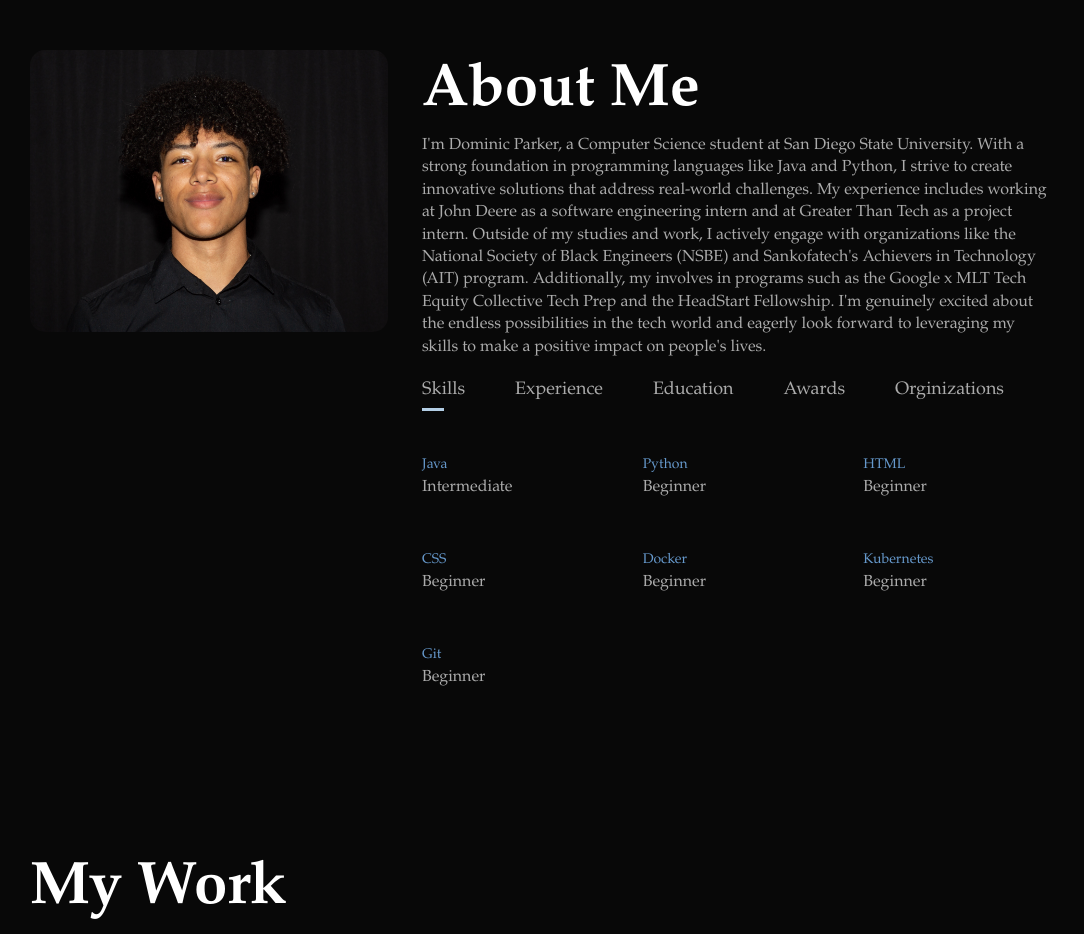
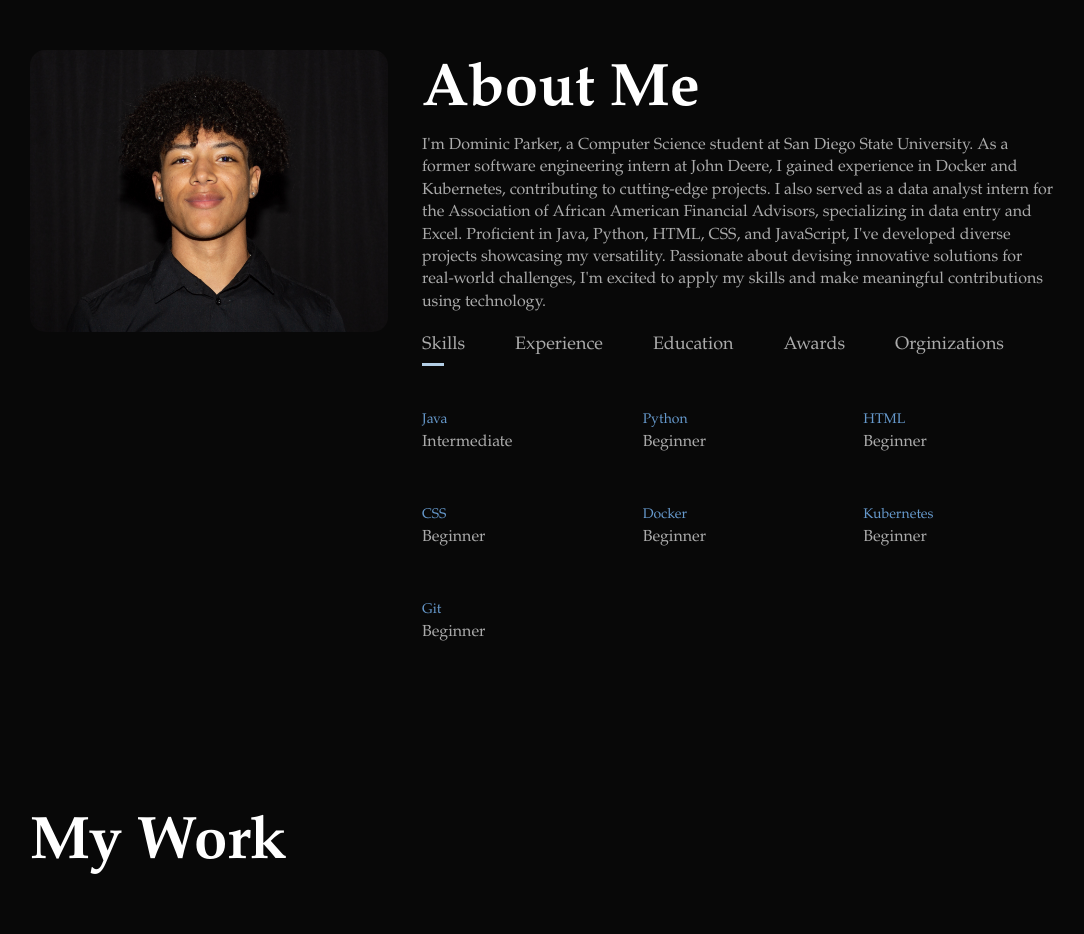
Before and after one commit to Domm6/PersonalWebsite, a plain HTML site: page index.html in a window 1280 px wide. Shown: the part 840-1774 px from the top of the page, without its empty margins (98-1182 px from the left). Drawn offline with Linux system fonts and the light colour scheme.

Commit message:
updated bio

```diff
--- a/index.html
+++ b/index.html
@@ -48,18 +48,15 @@
             <h1 class="sub-title">About Me</h1>
             <p>
               I'm Dominic Parker, a Computer Science student at San Diego State
-              University. With a strong foundation in programming languages like
-              Java and Python, I strive to create innovative solutions that
-              address real-world challenges. My experience includes working at
-              John Deere as a software engineering intern and at Greater Than
-              Tech as a project intern. Outside of my studies and work, I
-              actively engage with organizations like the National Society of
-              Black Engineers (NSBE) and Sankofatech's Achievers in Technology
-              (AIT) program. Additionally, my involves in programs such as the
-              Google x MLT Tech Equity Collective Tech Prep and the HeadStart
-              Fellowship. I'm genuinely excited about the endless possibilities
-              in the tech world and eagerly look forward to leveraging my skills
-              to make a positive impact on people's lives.
+              University. As a former software engineering intern at John Deere,
+              I gained experience in Docker and Kubernetes, contributing to
+              cutting-edge projects. I also served as a data analyst intern for
+              the Association of African American Financial Advisors,
+              specializing in data entry and Excel. Proficient in Java, Python,
+              HTML, CSS, and JavaScript, I've developed diverse projects
+              showcasing my versatility. Passionate about devising innovative
+              solutions for real-world challenges, I'm excited to apply my
+              skills and make meaningful contributions using technology.
             </p>
             <div class="tab-titles">
               <p class="tab-links active-link" onclick="opentab('skills')">
```
